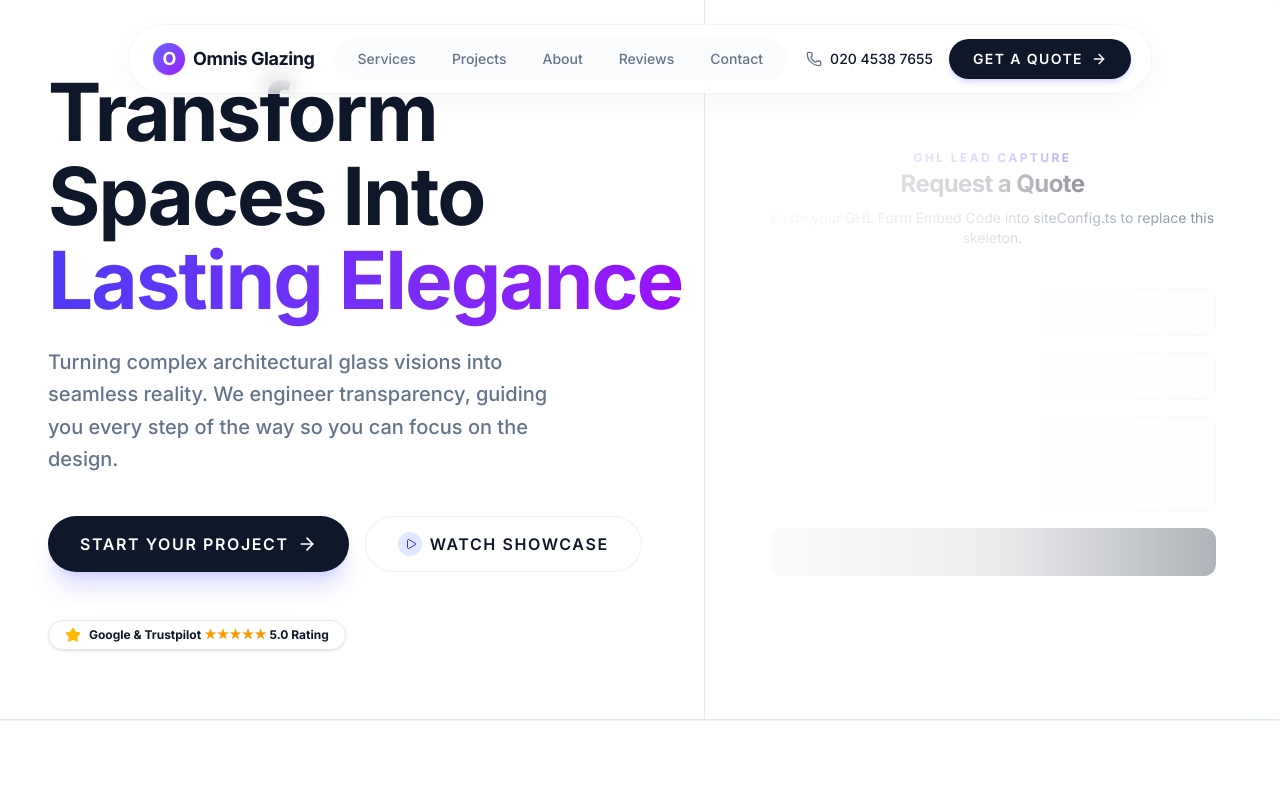
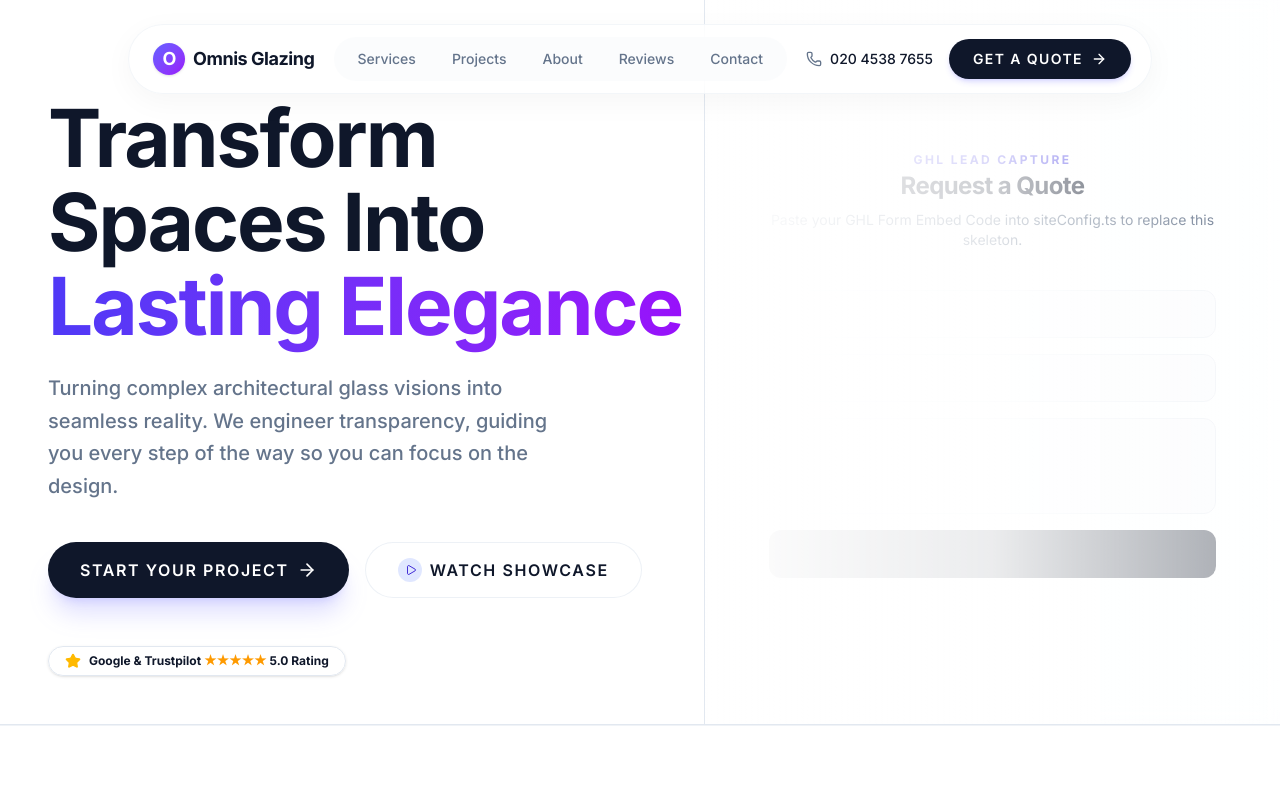
Before and after one commit to mokihas/omnis-glazing-ltd, a Next.js app: page / in a window 1280 px wide. Shown: the top 800 px of the page. Built offline with nearby package versions, Linux system fonts and the light colour scheme.

Commit message:
style: adjust hero section top padding to maintain visual balance

```diff
--- a/src/app/page.tsx
+++ b/src/app/page.tsx
@@ -45,7 +45,7 @@ export default function Home() {
 
         {/* Left Side Copy & CTAs */}
         <div className="container relative z-10 animate-fade-up">
-          <div className="max-w-2xl flex flex-col items-start text-left pt-12 pb-12">
+          <div className="max-w-2xl flex flex-col items-start text-left pt-24 pb-12">
 
             {/* High-Impact Headline */}
             <h1 className="text-[3rem] md:text-[4.5rem] lg:text-[5rem] font-extrabold leading-[1.05] tracking-tight text-primary mb-6">
```
